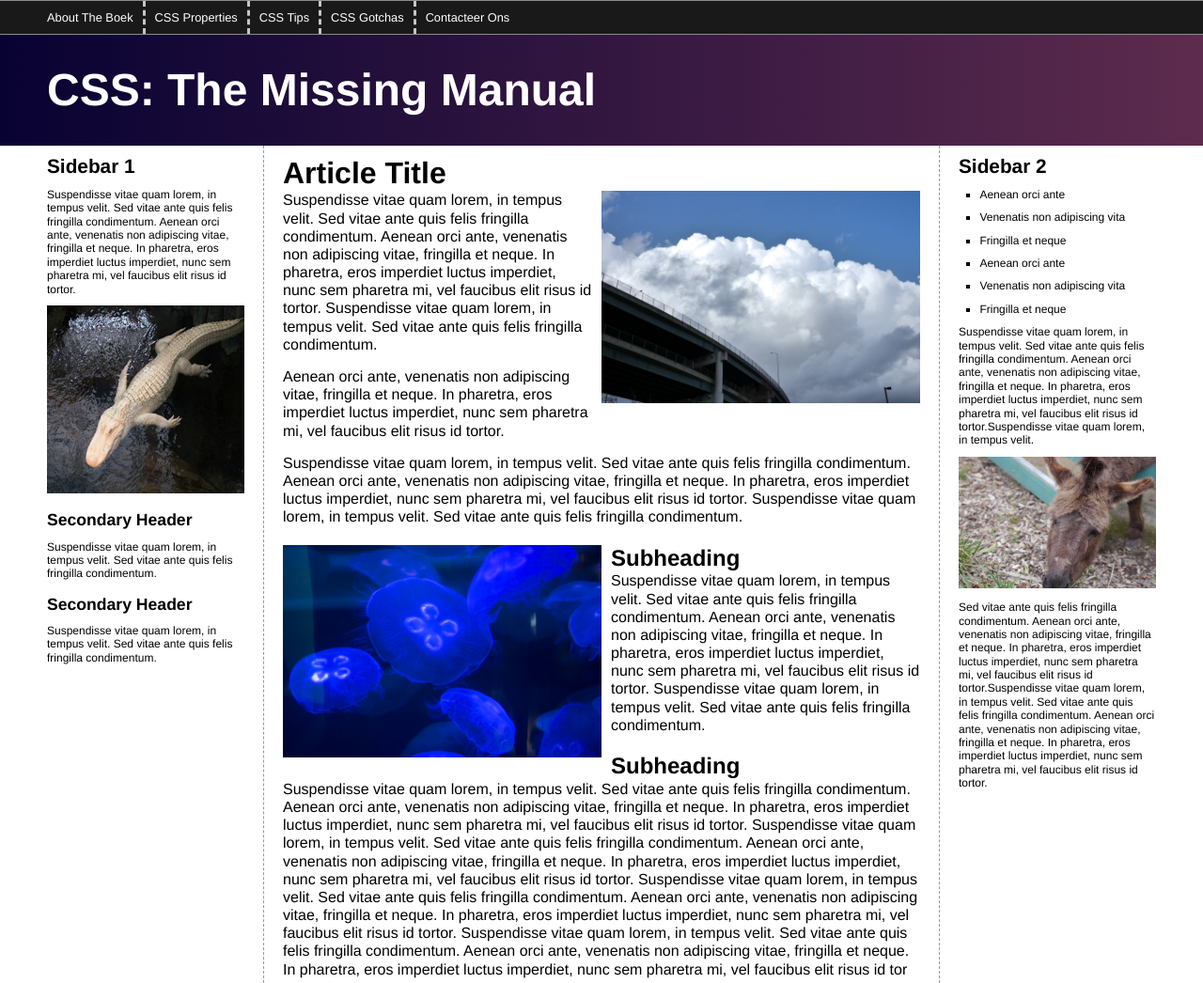
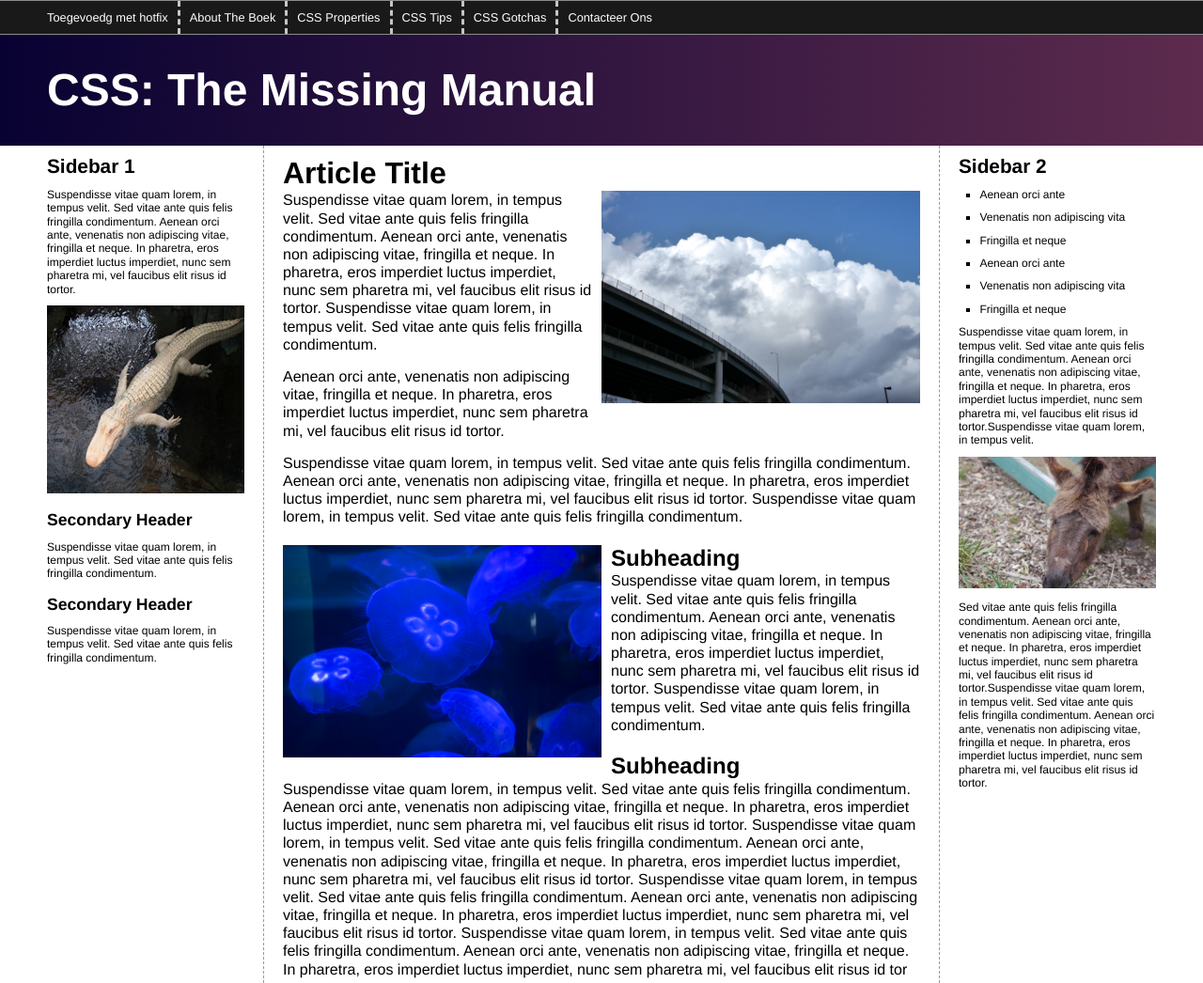
Before and after one commit to Tomokari123/nachash, a plain HTML site: page www/index.html in a window 1280 px wide. Shown: the top 1046 px of the page at 94% size. Drawn offline with Linux system fonts and the light colour scheme.

Commit message:
LI toegevoegd met hotfix branch

```diff
--- a/www/index.html
+++ b/www/index.html
@@ -12,6 +12,7 @@
       <header>
         <nav class="clear">
           <ul>
+            <li><a href="#">Toegevoedg met hotfix</a></li>
             <li><a href="#">About The Boek</a></li>
             <li><a href="#">CSS Properties</a></li>
             <li><a href="#">CSS Tips</a></li>
```
